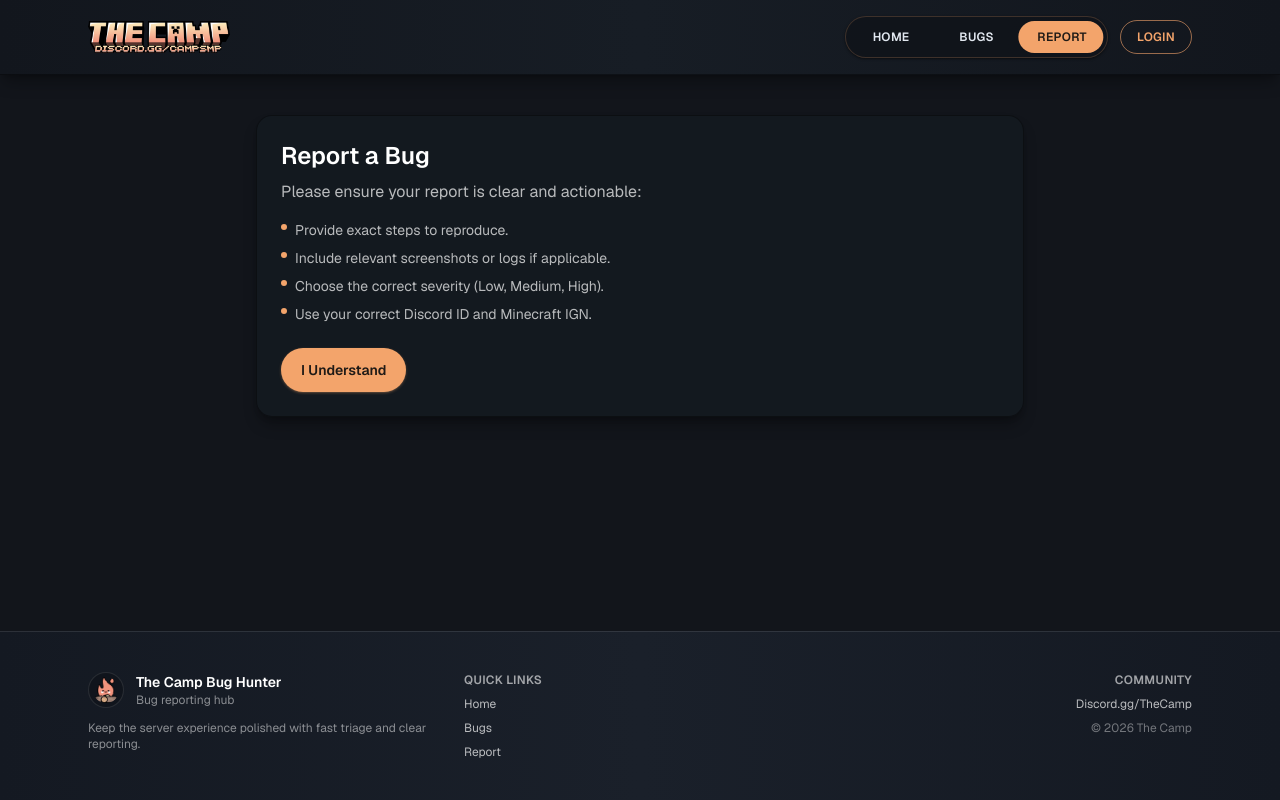
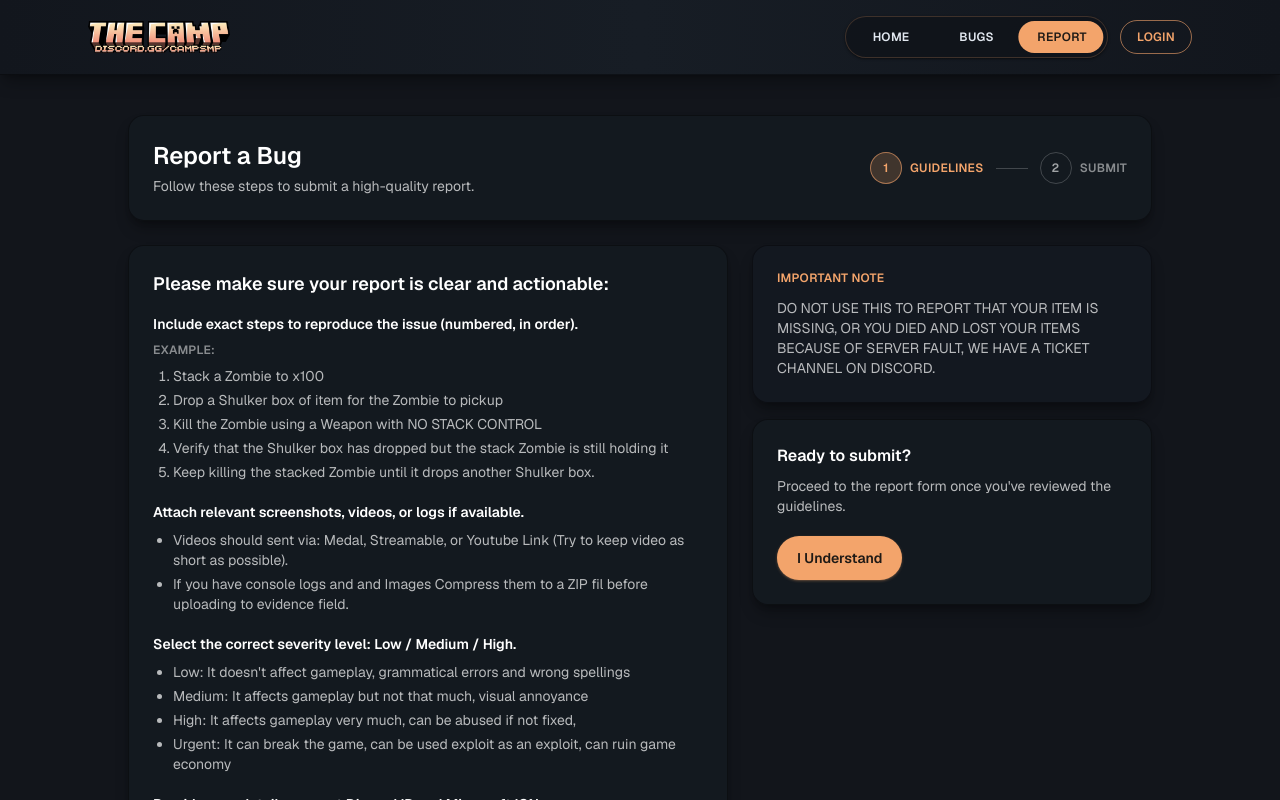
Before and after one commit to KennelyRay/TheCampBugHunter, a Next.js app in the folder camp-bug-hunter/: page /report in a window 1280 px wide. Shown: the top 800 px of the page. Built offline with nearby package versions, Linux system fonts and the light colour scheme.

Commit message:
Revamped the Report Page to be more user-friendly

```diff
--- a/camp-bug-hunter/src/app/report/page.tsx
+++ b/camp-bug-hunter/src/app/report/page.tsx
@@ -2,32 +2,83 @@ import ButtonLink from "@/components/ButtonLink";
 
 export default function ReportIntroPage() {
   return (
-    <div className="mx-auto max-w-3xl">
+    <div className="mx-auto max-w-5xl space-y-6">
       <div className="rounded-2xl border border-black/40 bg-[#151a21]/90 p-6 shadow-lg shadow-black/30">
-        <h2 className="text-2xl font-semibold text-white">Report a Bug</h2>
-        <p className="mt-2 text-white/70">
-          Please ensure your report is clear and actionable:
-        </p>
-        <ul className="mt-4 space-y-2 text-sm text-white/70">
-          <li className="flex items-start gap-2">
-            <span className="mt-1 h-1.5 w-1.5 rounded-full bg-[#f3a46b]"></span>
-            Provide exact steps to reproduce.
-          </li>
-          <li className="flex items-start gap-2">
-            <span className="mt-1 h-1.5 w-1.5 rounded-full bg-[#f3a46b]"></span>
-            Include relevant screenshots or logs if applicable.
-          </li>
-          <li className="flex items-start gap-2">
-            <span className="mt-1 h-1.5 w-1.5 rounded-full bg-[#f3a46b]"></span>
-            Choose the correct severity (Low, Medium, High).
-          </li>
-          <li className="flex items-start gap-2">
-            <span className="mt-1 h-1.5 w-1.5 rounded-full bg-[#f3a46b]"></span>
-            Use your correct Discord ID and Minecraft IGN.
-          </li>
-        </ul>
-        <div className="mt-6">
-          <ButtonLink href="/report/new" variant="primary">I Understand</ButtonLink>
+        <div className="flex flex-wrap items-center justify-between gap-4">
+          <div>
+            <h2 className="text-2xl font-semibold text-white">Report a Bug</h2>
+            <p className="mt-1 text-sm text-white/70">Follow these steps to submit a high-quality report.</p>
+          </div>
+          <div className="flex items-center gap-3 text-xs font-semibold uppercase tracking-wide text-white/50">
+            <div className="flex items-center gap-2">
+              <span className="flex h-8 w-8 items-center justify-center rounded-full border border-[#f3a46b]/60 bg-[#f3a46b]/20 text-[#f3a46b]">
+                1
+              </span>
+              <span className="text-[#f3a46b]">Guidelines</span>
+            </div>
+            <span className="h-px w-8 bg-white/20"></span>
+            <div className="flex items-center gap-2">
+              <span className="flex h-8 w-8 items-center justify-center rounded-full border border-white/20 text-white/60">
+                2
+              </span>
+              <span>Submit</span>
+            </div>
+          </div>
+        </div>
+      </div>
+      <div className="grid gap-6 lg:grid-cols-[1.2fr_0.8fr]">
+        <div className="rounded-2xl border border-black/40 bg-[#151a21]/90 p-6 text-white shadow-lg shadow-black/30">
+          <h3 className="text-lg font-semibold text-white">Please make sure your report is clear and actionable:</h3>
+          <div className="mt-4 space-y-5 text-sm text-white/70">
+            <div>
+              <div className="text-sm font-semibold text-white">Include exact steps to reproduce the issue (numbered, in order).</div>
+              <div className="mt-2 text-xs font-semibold uppercase tracking-wide text-white/50">Example:</div>
+              <ol className="mt-2 list-decimal space-y-1 pl-5 text-sm text-white/70">
+                <li>Stack a Zombie to x100</li>
+                <li>Drop a Shulker box of item for the Zombie to pickup</li>
+                <li>Kill the Zombie using a Weapon with NO STACK CONTROL</li>
+                <li>Verify that the Shulker box has dropped but the stack Zombie is still holding it</li>
+                <li>Keep killing the stacked Zombie until it drops another Shulker box.</li>
+              </ol>
+            </div>
+            <div>
+              <div className="text-sm font-semibold text-white">Attach relevant screenshots, videos, or logs if available.</div>
+              <ul className="mt-2 list-disc space-y-1 pl-5 text-sm text-white/70">
+                <li>Videos should sent via: Medal, Streamable, or Youtube Link (Try to keep video as short as possible).</li>
+                <li>If you have console logs and and Images Compress them to a ZIP fil before uploading to evidence field.</li>
+              </ul>
+            </div>
+            <div>
+              <div className="text-sm font-semibold text-white">Select the correct severity level: Low / Medium / High.</div>
+              <ul className="mt-2 list-disc space-y-1 pl-5 text-sm text-white/70">
+                <li>Low: It doesn&apos;t affect gameplay, grammatical errors and wrong spellings</li>
+                <li>Medium: It affects gameplay but not that much, visual annoyance</li>
+                <li>High: It affects gameplay very much, can be abused if not fixed,</li>
+                <li>Urgent: It can break the game, can be used exploit as an exploit, can ruin game economy</li>
+              </ul>
+            </div>
+            <div className="flex flex-wrap items-center gap-3">
+              <div className="text-sm font-semibold text-white">Provide your details: correct Discord ID and Minecraft IGN.</div>
+              <ButtonLink href="https://support.discord.com/hc/en-us/articles/206346498-Where-can-I-find-my-User-Server-Message-ID" variant="secondary">
+                How get discord id
+              </ButtonLink>
+            </div>
+          </div>
+        </div>
+        <div className="space-y-4">
+          <div className="rounded-2xl border border-black/40 bg-[#141922]/90 p-6 text-white shadow-lg shadow-black/30">
+            <div className="text-xs font-semibold uppercase tracking-wide text-[#f3a46b]">Important Note</div>
+            <p className="mt-3 text-sm text-white/70">
+              DO NOT USE THIS TO REPORT THAT YOUR ITEM IS MISSING, OR YOU DIED AND LOST YOUR ITEMS BECAUSE OF SERVER FAULT, WE HAVE A TICKET CHANNEL ON DISCORD.
+            </p>
+          </div>
+          <div className="rounded-2xl border border-black/40 bg-[#151a21]/90 p-6 text-white shadow-lg shadow-black/30">
+            <h4 className="text-base font-semibold text-white">Ready to submit?</h4>
+            <p className="mt-2 text-sm text-white/70">Proceed to the report form once you&apos;ve reviewed the guidelines.</p>
+            <div className="mt-5">
+              <ButtonLink href="/report/new" variant="primary">I Understand</ButtonLink>
+            </div>
+          </div>
         </div>
       </div>
     </div>
```
